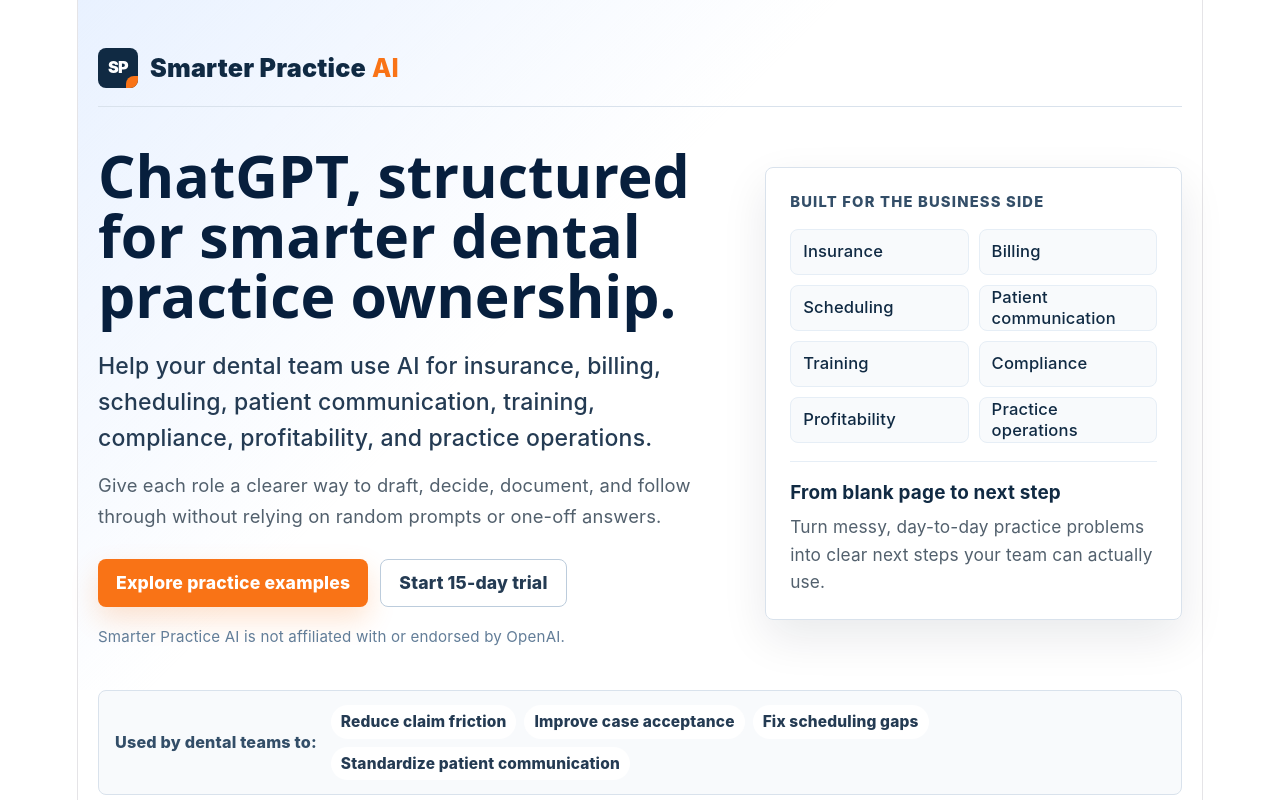
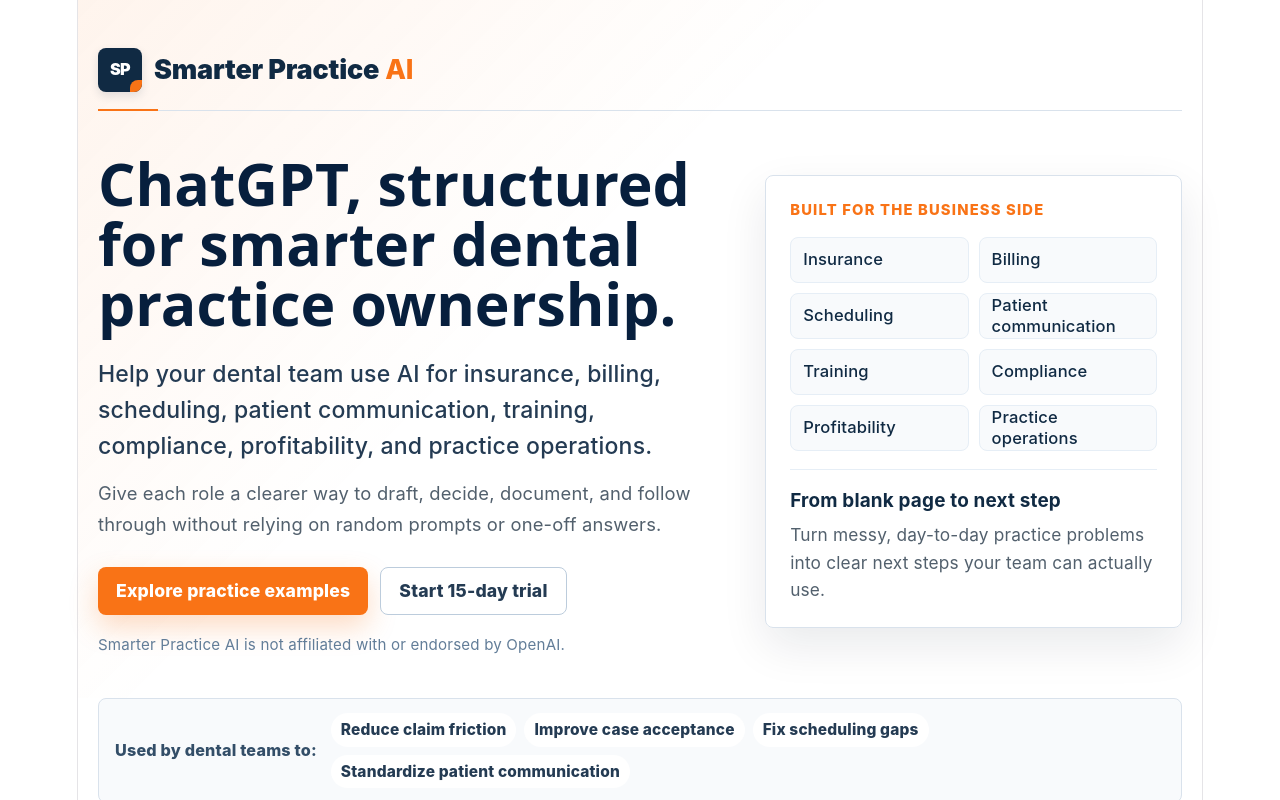
Before and after one commit to jeremyphelps-SP/smarterpractice-site, a React (Vite) app: page / in a window 1280 px wide. Shown: the top 800 px of the page. Built offline with nearby package versions, Linux system fonts and the light colour scheme.

Commit message:
Hero: polish brand mark and orange accent system

```diff
--- a/src/components/Hero.css
+++ b/src/components/Hero.css
@@ -2,7 +2,7 @@
   padding: 34px 20px 42px;
   color: #102a43;
   background:
-    linear-gradient(135deg, rgba(224, 236, 255, 0.72), rgba(255, 255, 255, 0) 42%),
+    linear-gradient(135deg, rgba(249, 115, 22, 0.08), rgba(255, 255, 255, 0) 42%),
     #ffffff;
   font-family:
     Inter, ui-sans-serif, system-ui, -apple-system, BlinkMacSystemFont, "Segoe UI",
@@ -10,13 +10,24 @@
 }
 
 .homepage-hero__brand-bar {
+  position: relative;
   display: flex;
   align-items: center;
   justify-content: flex-start;
   max-width: 1120px;
-  margin: 0 auto 32px;
+  margin: 0 auto 36px;
   padding: 14px 0 18px;
   border-bottom: 1px solid #d9e2ec;
+}
+
+.homepage-hero__brand-bar::after {
+  content: "";
+  position: absolute;
+  left: 0;
+  bottom: -1px;
+  width: 60px;
+  height: 2px;
+  background: #f97316;
 }
 
 .homepage-hero__wordmark {
@@ -24,8 +35,9 @@
   align-items: center;
   gap: 12px;
   color: #102a43;
-  font-size: 1.4rem;
+  font-size: 1.5rem;
   font-weight: 900;
+  letter-spacing: -0.2px;
   line-height: 1.2;
   text-decoration: none;
 }
@@ -33,8 +45,8 @@
 .homepage-hero__mark {
   position: relative;
   display: grid;
-  width: 40px;
-  height: 40px;
+  width: 44px;
+  height: 44px;
   place-items: center;
   overflow: hidden;
   border-radius: 8px;
@@ -43,6 +55,7 @@
   font-size: 0.9rem;
   font-weight: 900;
   letter-spacing: -0.04em;
+  box-shadow: 0 4px 10px rgba(16, 42, 67, 0.12);
 }
 
 .homepage-hero__mark::after {
@@ -135,7 +148,7 @@
   border: none;
   background: #f97316;
   color: #ffffff;
-  box-shadow: 0 12px 28px rgba(249, 115, 22, 0.2);
+  box-shadow: 0 12px 28px rgba(249, 115, 22, 0.25);
 }
 
 .homepage-hero__button--secondary {
@@ -178,7 +191,7 @@
 
 .homepage-hero__panel-label {
   margin: 0 0 16px;
-  color: #334e68;
+  color: #f97316;
   font-size: 0.82rem;
   font-weight: 850;
   letter-spacing: 0.08em;
```
